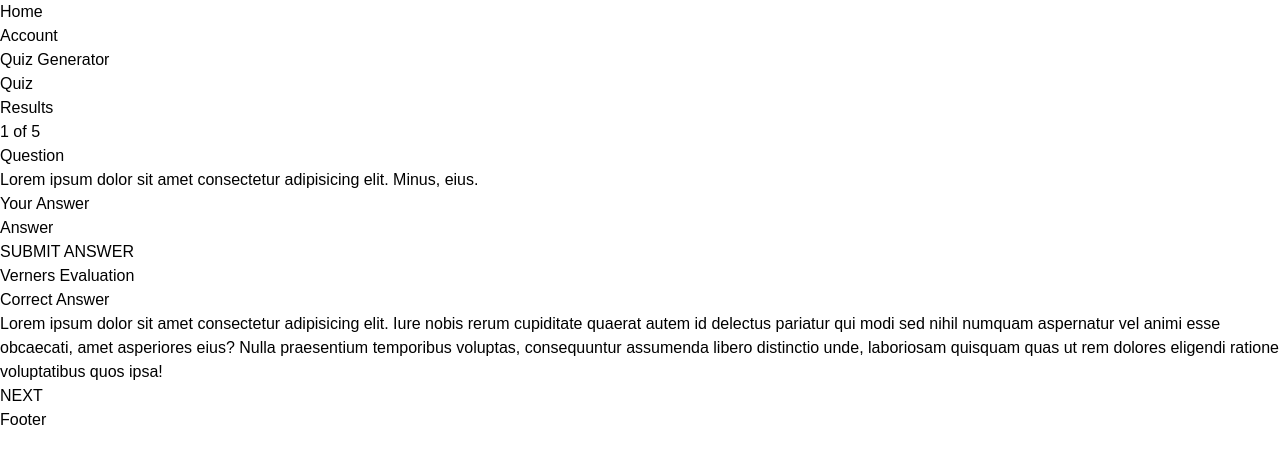
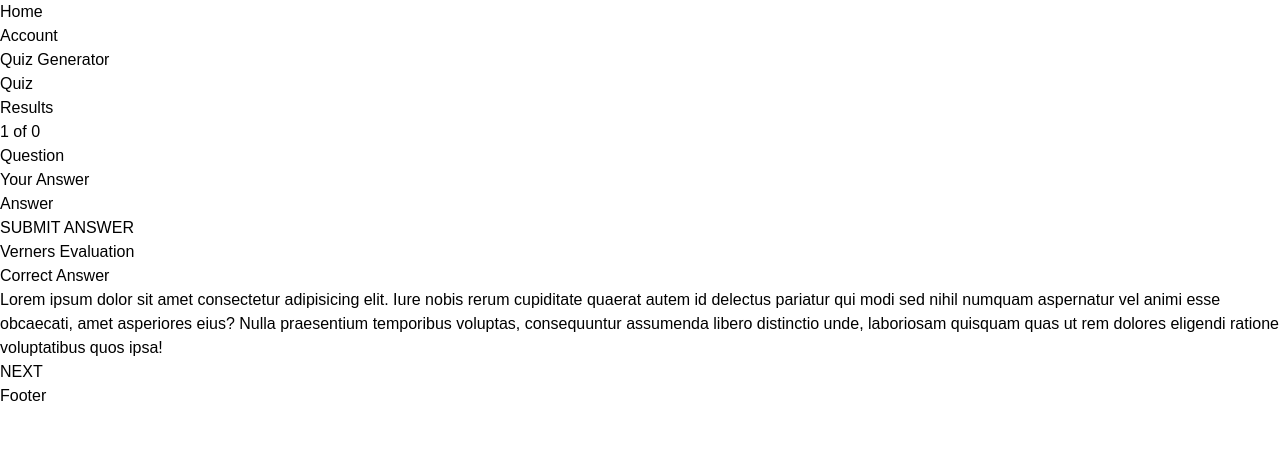
Before and after one commit to seanzinh0/lrnr-group-1, a React (Vite) app: page /quiz in a window 1280 px wide. Shown: the top 464 px of the page. Built offline with nearby package versions, Linux system fonts and the light colour scheme.

Commit message:
changes to the quiz fornt end quiz files

```diff
--- a/src/components/QuestionCard.jsx
+++ b/src/components/QuestionCard.jsx
@@ -8,10 +8,7 @@ export default function Questions({ question }) {
       <div className="questionGen text-teal-500 p-4 w-11/12 flex flex-col">
         <div>
           <h1 className="text-4xl">Question</h1>
-          <p className="text-black m-4 ml-0">
-            Lorem ipsum dolor sit amet consectetur adipisicing elit. Minus,
-            eius.
-          </p>
+          <p className="text-black m-4 ml-0">{question}</p>
 
           <h2 className="text-4xl">Your Answer</h2>
           <div className="flex flex-col ml-2 mt-10">
--- a/src/pages/Quiz.jsx
+++ b/src/pages/Quiz.jsx
@@ -2,17 +2,40 @@ import "../App.css";
 import React, { useState, useEffect } from "react";
 import Questions from "../components/QuestionCard.jsx";
 import Eval from "../components/EvalCard.jsx";
+import { useLocation } from "react-router-dom";
 
 const Quiz = () => {
+  const location = useLocation();
+  // Create a default value for quizData in case it's not available in the location state
+  const { quizData } = location.state || { quizData: { questions: [] } };
+
+  const [currentQuestionIndex, setCurrentQuestionIndex] = useState(0);
+
+  useEffect(() => {
+    if (!quizData || !quizData.questions || quizData.questions.length === 0) {
+      console.error('No quiz data found or questions array is empty');
+      // Handle the case where quiz data is not available
+    }
+  }, [quizData]);
+
+  const handleNextQuestion = () => {
+    setCurrentQuestionIndex((prevIndex) => prevIndex + 1);
+  };
+
+  // Safeguard against undefined or empty questions array
+  const currentQuestion = quizData.questions[currentQuestionIndex] || {};
+
   return (
     <>
-      <h1 className="text-teal-500 text-4xl text-center mt-5">1 of 5</h1>
+      <h1 className="text-teal-500 text-4xl text-center mt-5">
+        {currentQuestionIndex + 1} of {quizData.questions.length}
+      </h1>
       <div className="mb-44 flex justify-center">
-        <Questions />
+        <Questions question={currentQuestion.question} />
       </div>
 
       <div className="mb-72 flex justify-center">
-        <Eval />
+        <Eval onNext={handleNextQuestion} />
       </div>
     </>
   );
--- a/src/pages/QuizGenerator.jsx
+++ b/src/pages/QuizGenerator.jsx
@@ -1,15 +1,12 @@
 import React, { useState } from "react";
 import "../App.css";
 import QuizDropdown from "../components/QuizDropdown";
+import { useNavigate } from "react-router-dom";
 
-//Uses the arrays as props to create dropdown options
 const QuizGenerator = () => {
   const topics = ["Goland", "AWS", "Javascript", "CI/CD"];
-
   const difficulty = ["Novice", "Intermediate", "Expert"];
-
   const questionAmount = [5, 10, 15];
-
   const style = [
     "Master Oogway",
     "1940s Gangster",
@@ -18,25 +15,41 @@ const QuizGenerator = () => {
     "Goku",
   ];
 
-  // State for storing user selections
   const [selectedTopic, setSelectedTopic] = useState("");
   const [selectedDifficulty, setSelectedDifficulty] = useState("");
   const [selectedQuestions, setSelectedQuestions] = useState("");
   const [selectedStyle, setSelectedStyle] = useState("");
+  const navigate = useNavigate();
 
-  // Function to handle form submission
-  const handleSubmit = () => {
-    console.log({
-      selectedTopic,
-      selectedDifficulty,
-      selectedQuestions,
-      selectedStyle,
-    });
+  const handleSubmit = async () => {
+    const quizParams = {
+      topic: selectedTopic,
+      difficulty: selectedDifficulty,
+      questions: selectedQuestions,
+      style: selectedStyle,
+    };
 
-    alert(
-      `Quiz generated with ${selectedQuestions} questions on ${selectedTopic} for ${selectedDifficulty} level`
-    );
+    try {
+      const response = await fetch('/api/quizgenerator', {
+        method: 'POST',
+        headers: {
+          'Content-Type': 'application/json',
+        },
+        body: JSON.stringify(quizParams),
+      });
+
+      if (!response.ok) {
+        throw new Error('Failed to generate quiz');
+      }
+
+      const quizData = await response.json();
+      navigate('/quiz', { state: { quizData } });
+    } catch (error) {
+      console.error('Error generating quiz:', error);
+      alert('Failed to generate quiz. Please try again.');
+    }
   };
+
   return (
     <>
       <div className="flex flex-col p-10">
```
